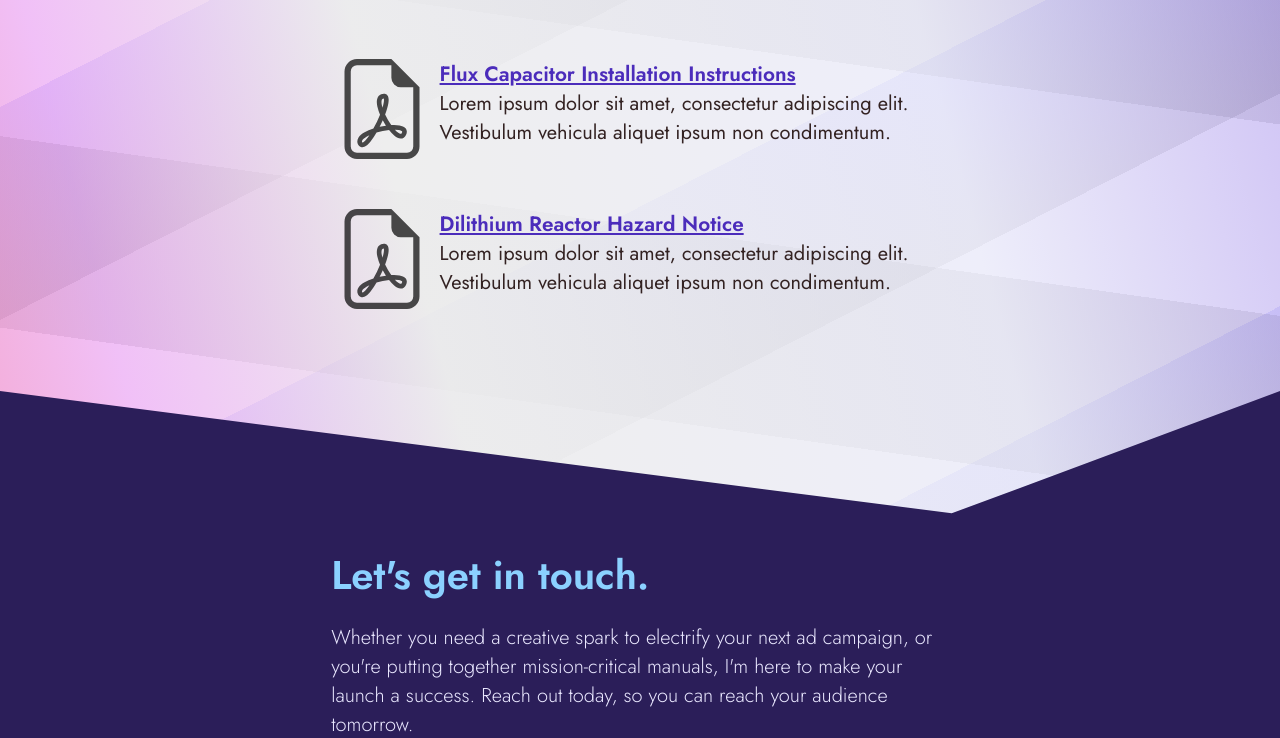
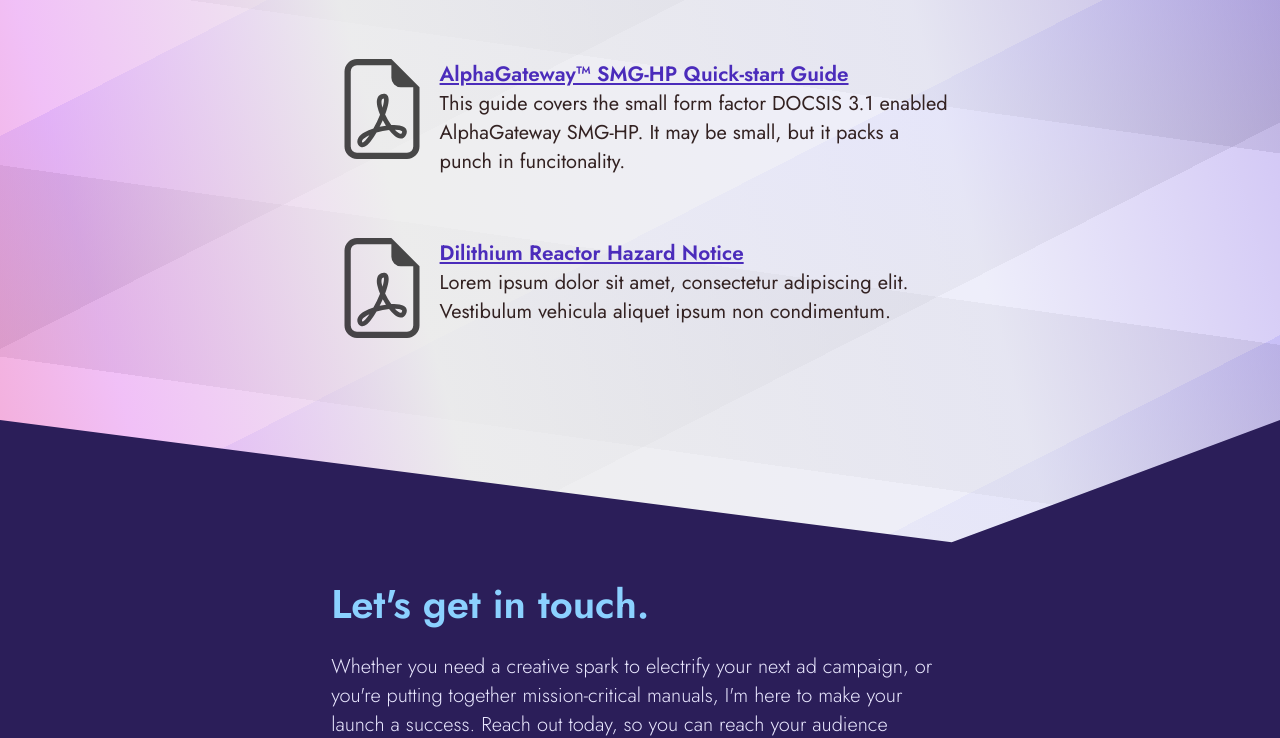
Before and after one commit to 0rangeQ/0rangeQ.github.io, a website: page index.html in a window 1280 px wide. Shown: the part 5238-5976 px from the top of the page. Drawn offline with Linux system fonts and the light colour scheme.

Commit message:
Update index.html
Add SMG-HP info.

```diff
--- a/index.html
+++ b/index.html
@@ -181,8 +181,8 @@
             <img src="file-earmark-pdf.svg" alt="An Acrobat reader page">
           </span>
           <span class="technical-details">
-            <h3><a href="#">Flux Capacitor Installation Instructions</a></h3>
-            <p>Lorem ipsum dolor sit amet, consectetur adipiscing elit. Vestibulum vehicula aliquet ipsum non condimentum.</p>
+            <h3><a href="alphagateway-smg-hp_qsg_revA1.pdf">AlphaGateway&trade; SMG-HP Quick-start Guide</a></h3>
+            <p>This guide covers the small form factor DOCSIS 3.1 enabled AlphaGateway SMG-HP. It may be small, but it packs a punch in funcitonality.</p>
           </span>
         </li>
         <li>
```
